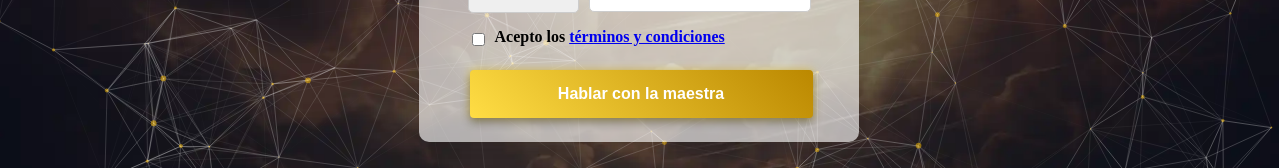
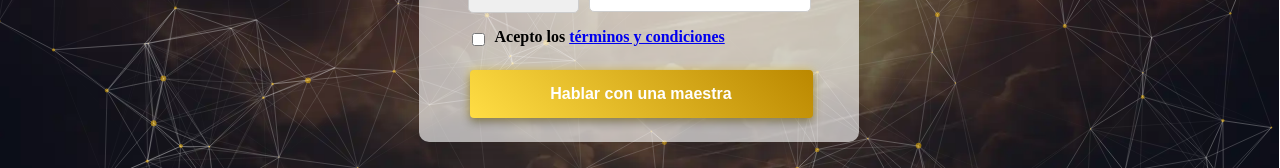
Before and after one commit to AgomezAp/FrontEndTarot, an Angular app: page /informacion in a window 1280 px wide. Shown: the part 443-611 px from the top of the page. Built offline with nearby package versions, Linux system fonts and the light colour scheme.

Commit message:
fix: update button text in additional-info and description components for consistency

```diff
--- a/src/app/components/additional-info/additional-info.component.html
+++ b/src/app/components/additional-info/additional-info.component.html
@@ -58,7 +58,7 @@
           </div>
           <div id="errorMessage" class="none">Por favor, selecciona un código de país.</div>
           <div id="numErrorMessage" class="none">Por favor, ingresa un número válido.</div>
-          <button id ="desplegable" class="desplegable" (click)="submitPhone()">Hablar con la maestra</button>
+          <button id ="desplegable" class="desplegable" (click)="submitPhone()">Hablar con una maestra</button>
         </div>
         <div id="thankYouMessage" class="none">¡Gracias por registrar tu número!</div>
       </div>
--- a/src/app/components/description/description.component.html
+++ b/src/app/components/description/description.component.html
@@ -54,7 +54,7 @@
         </div> -->
         <!-- *ngIf="isPaid" -->
         <div  class="result-container">
-          <button class="call-to-action" id="call-to-action" (click)="showPopup()">Hablar con la maestra</button>
+          <button class="call-to-action" id="call-to-action" (click)="showPopup()">Hablar con una maestra</button>
         </div>
       </div>
     </div>
```
